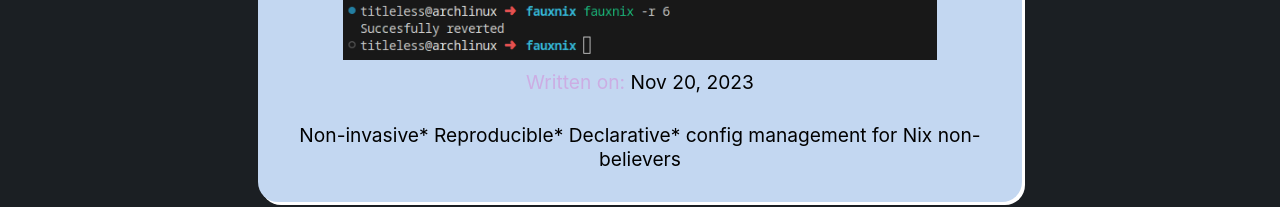
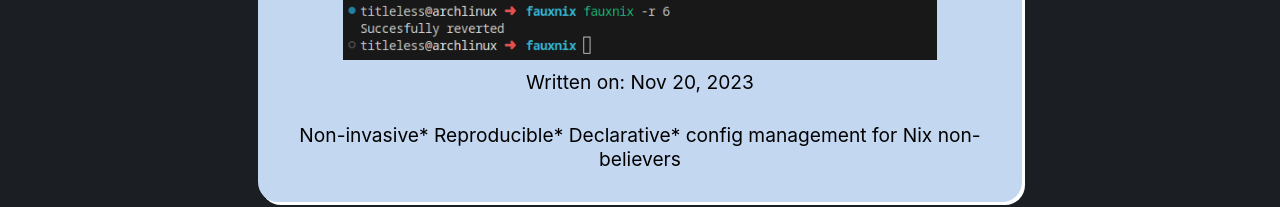
Before and after one commit to DvorakDwarf/dvorakdwarf.github.io, a React (Create React App) app: page / in a window 1280 px wide. Shown: the part 1521-1728 px from the top of the page. Built offline with nearby package versions, Linux system fonts and the light colour scheme.

Commit message:
Wrong color on preview

```diff
--- a/src/articles/content/fauxnix/theme.css
+++ b/src/articles/content/fauxnix/theme.css
@@ -72,3 +72,7 @@
 
     color: var(--background);
 }
+
+.fauxnix.preview span{
+    color: var(--background);
+}
```
